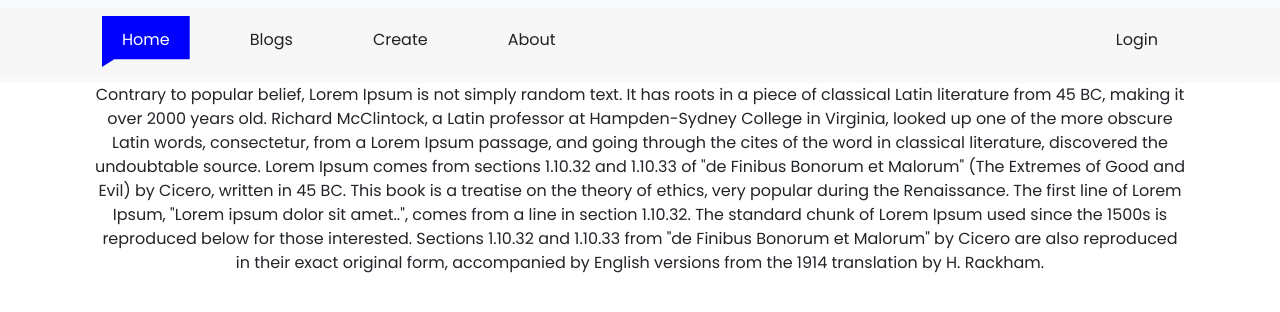
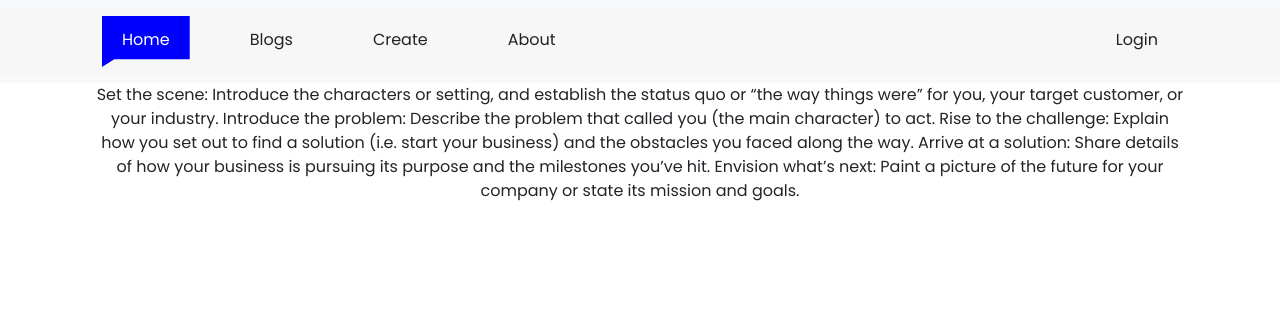
Before and after one commit to KmKalpana/Blog-App-Firebase, a React (Create React App) app: page /about in a window 1280 px wide. Shown: the top 312 px of the page. Built offline with nearby package versions, Linux system fonts and the light colour scheme; no server answers.

Commit message:
deployed

```diff
--- a/public/index.html
+++ b/public/index.html
@@ -8,31 +8,17 @@
     <meta
       name="description"
       content="Web site created using create-react-app"
-      />
+    />
     <link rel="apple-touch-icon" href="%PUBLIC_URL%/logo192.png" />
     <!--
       manifest.json provides metadata used when your web app is installed on a
       user's mobile device or desktop. See https://developers.google.com/web/fundamentals/web-app-manifest/
     -->
     <link rel="manifest" href="%PUBLIC_URL%/manifest.json" />
-    <link href="https://fonts.googleapis.com/css?family=Poppins"
-      rel="stylesheet">
-    <link rel="stylesheet"
-      href="https://cdn.jsdelivr.net/npm/bootstrap@5.1.3/dist/css/bootstrap.min.css"
-      integrity="sha384-1BmE4kWBq78iYhFldvKuhfTAU6auU8tT94WrHftjDbrCEXSU1oBoqyl2QvZ6jIW3"
-      crossorigin="anonymous">
-    <link rel="stylesheet"
-      href="https://maxcdn.bootstrapcdn.com/font-awesome/4.7.0/css/font-awesome.min.css">
-    <!--
-      Notice the use of %PUBLIC_URL% in the tags above.
-      It will be replaced with the URL of the `public` folder during the build.
-      Only files inside the `public` folder can be referenced from the HTML.
-
-      Unlike "/favicon.ico" or "favicon.ico", "%PUBLIC_URL%/favicon.ico" will
-      work correctly both with client-side routing and a non-root public URL.
-      Learn how to configure a non-root public URL by running `npm run build`.
-    -->
-    <title>Firebase App</title>
+    <link href="https://fonts.googleapis.com/css?family=Poppins" rel="stylesheet">
+    <link rel="stylesheet" href="https://cdn.jsdelivr.net/npm/bootstrap@5.1.3/dist/css/bootstrap.min.css" integrity="sha384-1BmE4kWBq78iYhFldvKuhfTAU6auU8tT94WrHftjDbrCEXSU1oBoqyl2QvZ6jIW3" crossorigin="anonymous">
+    <link rel="stylesheet" href="https://maxcdn.bootstrapcdn.com/font-awesome/4.7.0/css/font-awesome.min.css">
+    <title>Blog App</title>
   </head>
   <body>
     <noscript>You need to enable JavaScript to run this app.</noscript>
--- a/src/pages/About.js
+++ b/src/pages/About.js
@@ -6,23 +6,11 @@ const About = () => {
       <div className="col-md-12">
         <div className="row mx-0">
           <p>
-            Contrary to popular belief, Lorem Ipsum is not simply random text.
-            It has roots in a piece of classical Latin literature from 45 BC,
-            making it over 2000 years old. Richard McClintock, a Latin professor
-            at Hampden-Sydney College in Virginia, looked up one of the more
-            obscure Latin words, consectetur, from a Lorem Ipsum passage, and
-            going through the cites of the word in classical literature,
-            discovered the undoubtable source. Lorem Ipsum comes from sections
-            1.10.32 and 1.10.33 of "de Finibus Bonorum et Malorum" (The Extremes
-            of Good and Evil) by Cicero, written in 45 BC. This book is a
-            treatise on the theory of ethics, very popular during the
-            Renaissance. The first line of Lorem Ipsum, "Lorem ipsum dolor sit
-            amet..", comes from a line in section 1.10.32. The standard chunk of
-            Lorem Ipsum used since the 1500s is reproduced below for those
-            interested. Sections 1.10.32 and 1.10.33 from "de Finibus Bonorum et
-            Malorum" by Cicero are also reproduced in their exact original form,
-            accompanied by English versions from the 1914 translation by H.
-            Rackham.
+            Set the scene: Introduce the characters or setting, and establish the status quo or “the way things were” for you, your target customer, or your industry.
+Introduce the problem: Describe the problem that called you (the main character) to act.
+Rise to the challenge: Explain how you set out to find a solution (i.e. start your business) and the obstacles you faced along the way.
+Arrive at a solution: Share details of how your business is pursuing its purpose and the milestones you’ve hit.
+Envision what’s next: Paint a picture of the future for your company or state its mission and goals.
           </p>
         </div>
       </div>
--- a/src/pages/AddEditBlog.js
+++ b/src/pages/AddEditBlog.js
@@ -46,7 +46,9 @@ const AddEditBlog = ({ user, setActive }) => {
 
   useEffect(() => {
     const uploadFile = () => {
+      // @ts-ignore
       const storageRef = ref(storage, file.name);
+      // @ts-ignore
       const uploadTask = uploadBytesResumable(storageRef, file);
       uploadTask.on(
         "state_changed",
@@ -54,6 +56,7 @@ const AddEditBlog = ({ user, setActive }) => {
           const progress =
             (snapshot.bytesTransferred / snapshot.totalBytes) * 100;
           console.log("Upload is " + progress + "% done");
+          // @ts-ignore
           setProgress(progress);
           switch (snapshot.state) {
             case "paused":
@@ -87,9 +90,11 @@ const AddEditBlog = ({ user, setActive }) => {
   }, [id]);
 
   const getBlogDetail = async () => {
+    // @ts-ignore
     const docRef = doc(db, "blogs", id);
     const snapshot = await getDoc(docRef);
     if (snapshot.exists()) {
+      // @ts-ignore
       setForm({ ...snapshot.data() });
     }
     setActive(null);
@@ -228,6 +233,7 @@ const AddEditBlog = ({ user, setActive }) => {
                 <input
                   type="file"
                   className="form-control"
+                  // @ts-ignore
                   onChange={(e) => setFile(e.target.files[0])}
                 />
               </div>
--- a/src/pages/CategoryBlog.js
+++ b/src/pages/CategoryBlog.js
@@ -19,6 +19,7 @@ const CategoryBlog = ({ setActive }) => {
     docSnapshot.forEach((doc) => {
       categoryBlogs.push({ id: doc.id, ...doc.data() });
     });
+    // @ts-ignore
     setCategoryBlogs(categoryBlogs);
     setLoading(false);
   };
@@ -37,11 +38,15 @@ const CategoryBlog = ({ setActive }) => {
       <div className="container">
         <div className="row">
           <div className="blog-heading text-center py-2 mb-4">
-            Category: <strong>{category.toLocaleUpperCase()}</strong>
+            Category: <strong>{
+// @ts-ignore
+            category.toLocaleUpperCase()}</strong>
           </div>
           {categoryBlogs?.map((item) => (
             <div className="col-md-6">
-              <BlogSection key={item.id} {...item} />
+              <BlogSection key={item.
+// @ts-ignore
+              id} {...item} />
             </div>
           ))}
         </div>
--- a/src/pages/Home.js
+++ b/src/pages/Home.js
@@ -1,15 +1,4 @@
-import {
-  collection,
-  deleteDoc,
-  doc,
-  getDocs,
-  limit,
-  onSnapshot,
-  query,
-  orderBy,
-  where,
-  startAfter,
-} from "firebase/firestore";
+import {collection, deleteDoc, doc, getDocs, limit, onSnapshot, query, orderBy, where, startAfter,} from "firebase/firestore";
 import React, { useState, useEffect } from "react";
 import BlogSection from "../components/BlogSection";
 import Spinner from "../components/Spinner";
@@ -22,6 +11,7 @@ import Search from "../components/Search";
 import { isEmpty, isNull } from "lodash";
 import { useLocation } from "react-router-dom";
 import Category from "../components/Category";
+
 function useQuery() {
   return new URLSearchParams(useLocation().search);
 }
@@ -64,8 +54,6 @@ const Home = ({ setActive, user, active }) => {
           list.push({ id: doc.id, ...doc.data() });
         });
         const uniqueTags = [...new Set(tags)];
-        // @ts-ignore
-        setTags(uniqueTags);
         // @ts-ignore
         setTotalBlogs(list);
         // setBlogs(list);
@@ -197,7 +185,6 @@ const Home = ({ setActive, user, active }) => {
       prevValue[name] = 0;
     }
     prevValue[name]++;
-    // delete prevValue["undefined"];
     return prevValue;
   }, {});
 
@@ -216,7 +203,6 @@ const Home = ({ setActive, user, active }) => {
         <div className="row mx-0">
           <Trending blogs={trendBlogs} />
           <div className="col-md-8">
-            <div className="blog-heading text-start py-2 mb-4">Daily Blogs</div>
             {blogs.length === 0 && location.pathname !== "/" && (
               <>
                 <h4>
--- a/src/pages/TagBlog.js
+++ b/src/pages/TagBlog.js
@@ -19,6 +19,7 @@ const TagBlog = ({setActive}) => {
     docSnapshot.forEach((doc) => {
       tagBlogs.push({ id: doc.id, ...doc.data() });
     });
+    // @ts-ignore
     setTagBlogs(tagBlogs);
     setLoading(false);
   };
@@ -38,11 +39,15 @@ const TagBlog = ({setActive}) => {
       <div className="container">
         <div className="row">
           <div className="blog-heading text-center py-2 mb-4">
-            Tag: <strong>{tag.toLocaleUpperCase()}</strong>
+            Tag: <strong>{
+// @ts-ignore
+            tag.toLocaleUpperCase()}</strong>
           </div>
           {tagBlogs?.map((item) => (
             <div className="col-md-6">
-              <BlogSection key={item.id} {...item} />
+              <BlogSection key={item.
+// @ts-ignore
+              id} {...item} />
             </div>
           ))}
         </div>
```
Also changed, not shown: src/pages/Detail.js (+36 -6 lines), src/setupTests.js (deleted, +0 -5 lines), firebase.json, 2 other files (tests, documents, lock files or other folders).
